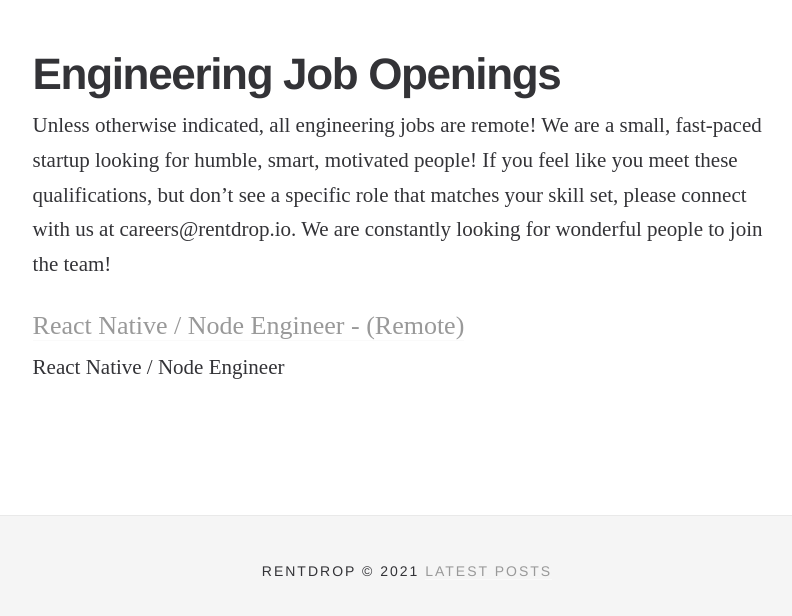
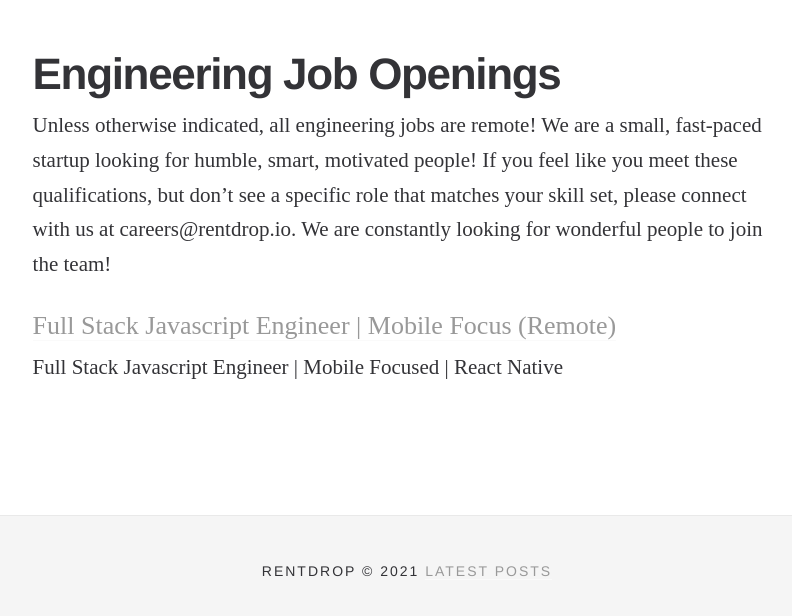
Before and after one commit to rentdrop/rentdrop.github.io, a Jekyll site: the page built from job-openings.md, in a window 1280 px wide. Shown: the part 460-1076 px from the top of the page, without its empty margins (233-1025 px from the left). Built offline with Jekyll 4.4.1, drawn with Linux system fonts in a browser that asks for light colours.

Commit message:
change language

```diff
--- a/job-openings.md
+++ b/job-openings.md
@@ -7,5 +7,5 @@
 
 Unless otherwise indicated, all engineering jobs are remote! We are a small, fast-paced startup looking for humble, smart, motivated people! If you feel like you meet these qualifications, but don't see a specific role that matches your skill set, please connect with us at careers@rentdrop.io. We are constantly looking for wonderful people to join the team!
 
-### [React Native / Node Engineer - (Remote)](/react-native-node-engineer)
-React Native / Node Engineer
+### [Full Stack Javascript Engineer | Mobile Focus (Remote)](/mobile-react-native-full-stack-javascript-engineer)
+Full Stack Javascript Engineer | Mobile Focused | React Native
```
Also changed, not shown: react-native.md (+2 -2 lines).
